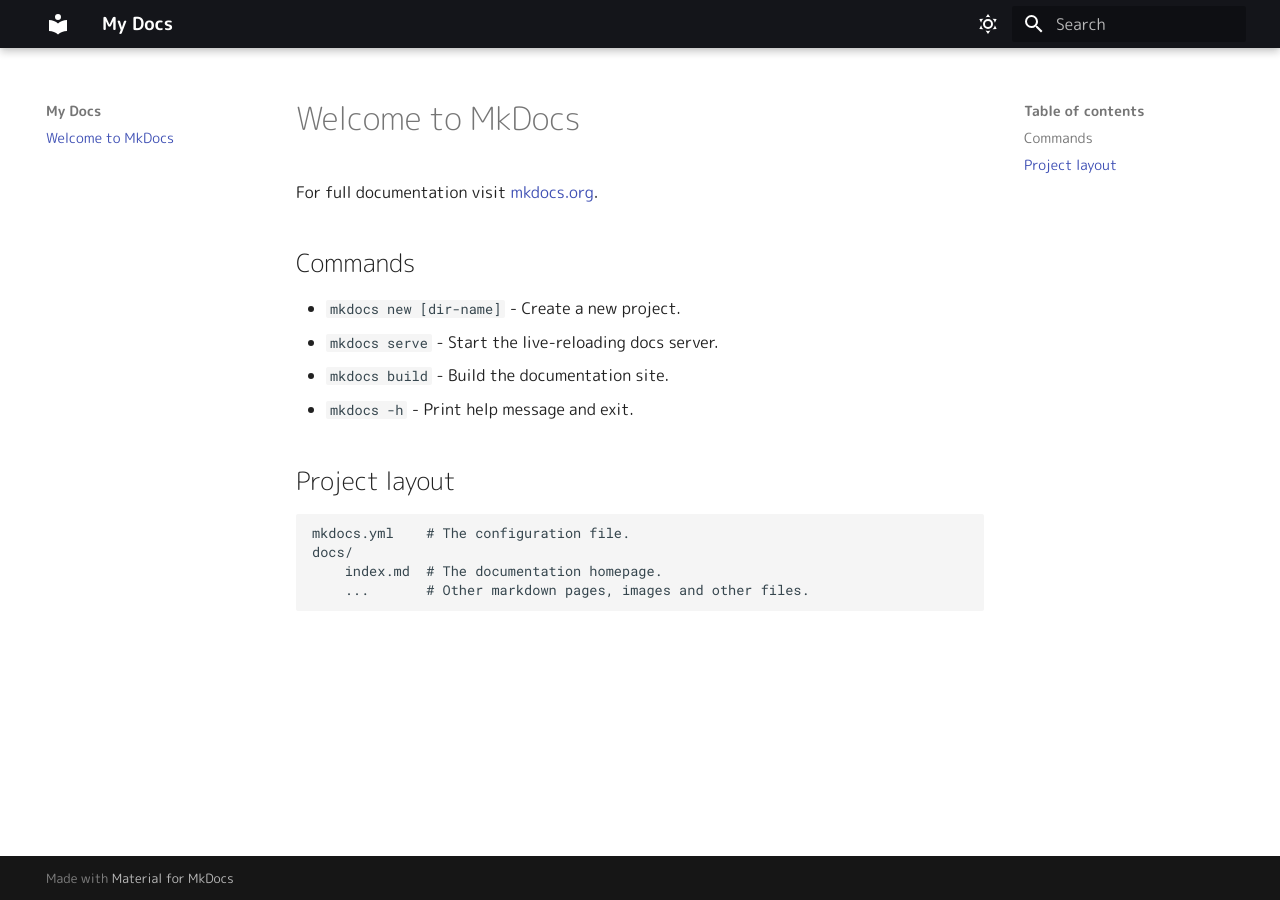
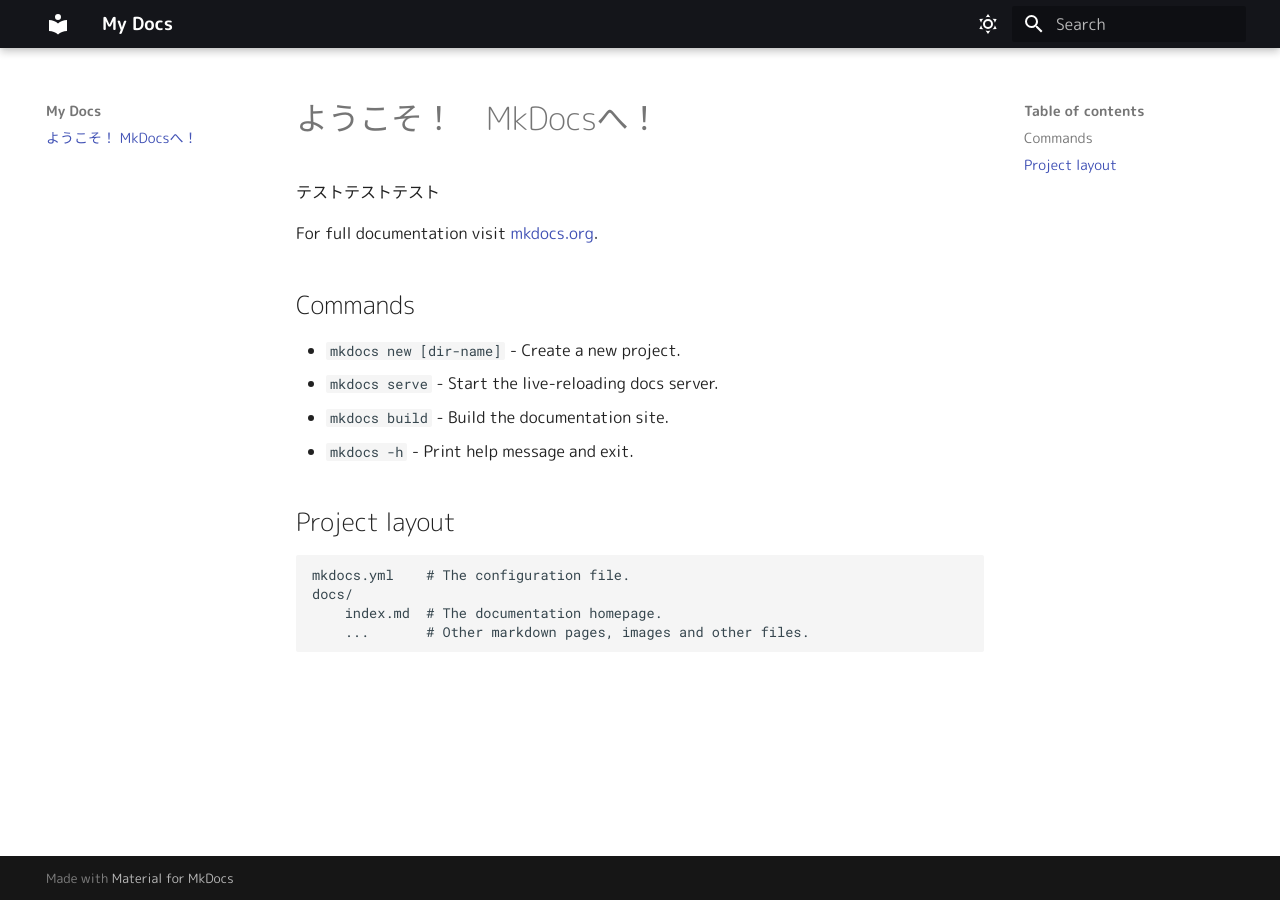
Before and after one commit to HEKUCHAN/VTA-Book, an MkDocs documentation site: the page built from docs/index.md, in a window 1280 px wide. Built offline with MkDocs 1.6.1 and Material for MkDocs 9.7.7, drawn with Linux system fonts in a browser that asks for light colours.

Commit message:
add test text

```diff
--- a/docs/index.md
+++ b/docs/index.md
@@ -1,4 +1,6 @@
-# Welcome to MkDocs
+# ようこそ！　MkDocsへ！
+
+テストテストテスト
 
 For full documentation visit [mkdocs.org](https://www.mkdocs.org).
 
```
